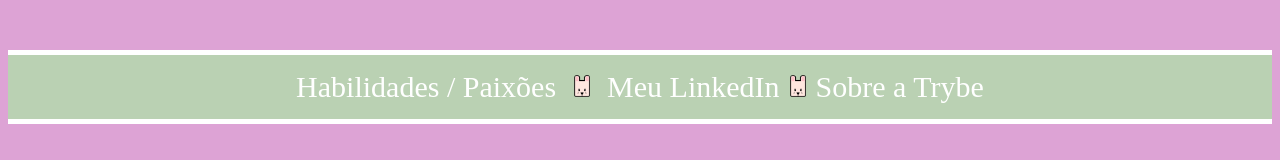
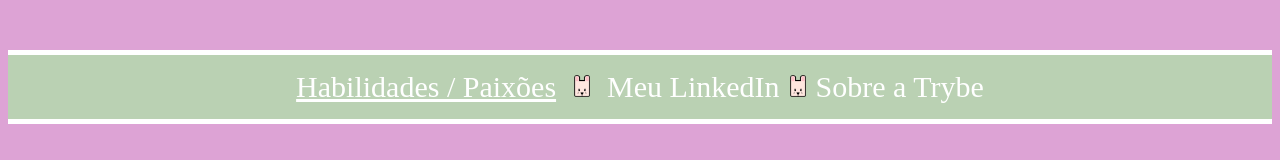
Before and after one commit to lichtle/lichtle.github.io, a plain HTML site: page index.html in a window 1280 px wide. In both pictures the pointer is over the link "Habilidades / Paixões". Shown: the top 160 px of the page. Drawn offline with Linux system fonts and the light colour scheme.

Commit message:
adiciona hover aos itens do menu

```diff
--- a/style.css
+++ b/style.css
@@ -38,6 +38,10 @@ div:first-of-type a {
   text-decoration: none;
 }
 
+div:first-of-type a:hover {
+  text-decoration:underline;
+}
+
 div:nth-of-type(2) {
   font-size: 25px;
   text-align: left;
```
Also changed, not shown: racoon.png (deleted).
